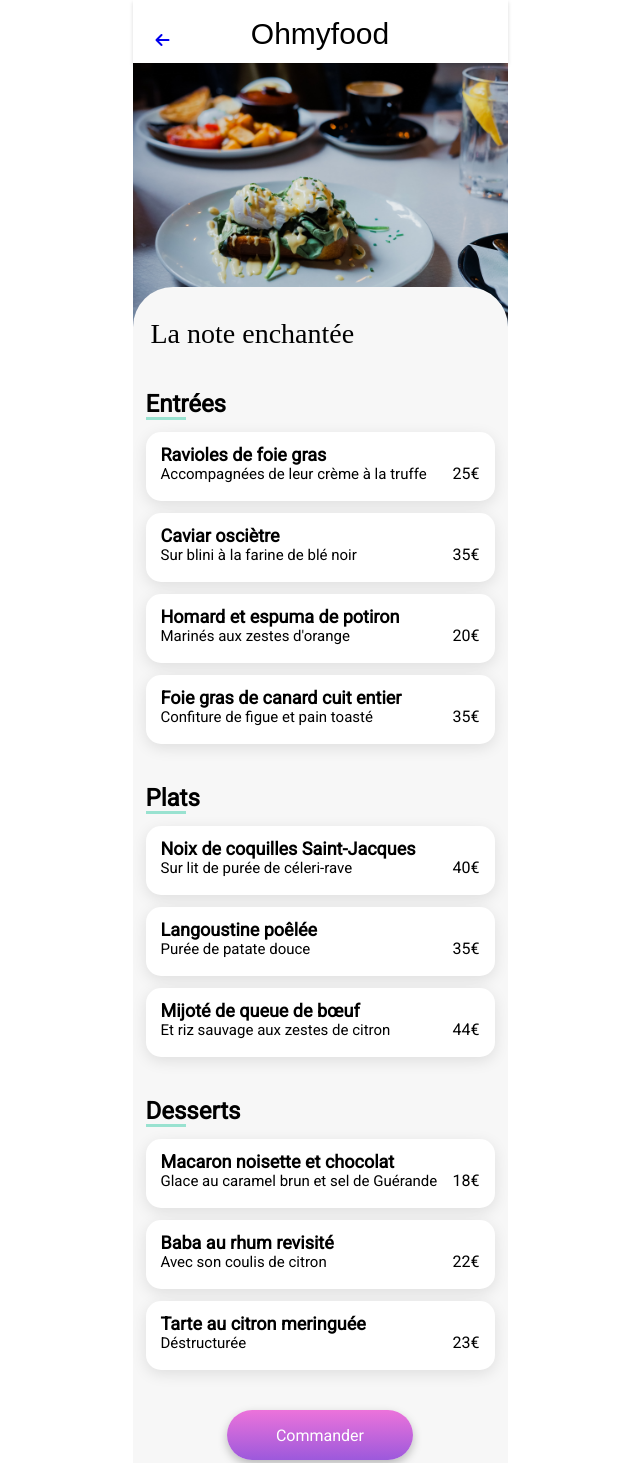
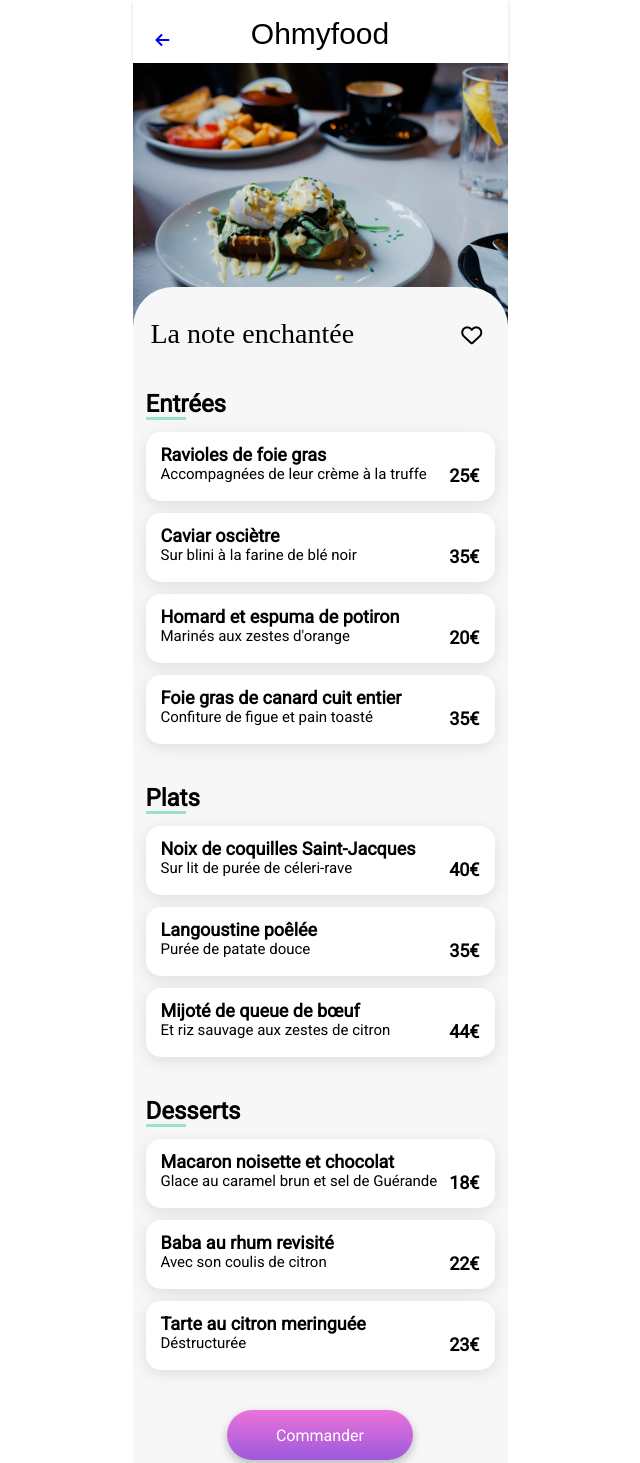
Before and after one commit to PatrickStaar29/Ohmyfood-OC, a plain HTML site: page La-note-enchantée.html in a window 1280 px wide. Shown: the top 1463 px of the page, without its empty margins (320-960 px from the left). Drawn offline with Linux system fonts and the light colour scheme; a web font is replaced by a local one.

Commit message:
changement texte menu + ajout coeur menu

```diff
--- a/La-note-enchantée.html
+++ b/La-note-enchantée.html
@@ -22,64 +22,64 @@
         <main>
             <img  class="main__image" src="./asset/images/restaurants/toa-heftiba-DQKerTsQwi0-unsplash.jpg" alt="">
         <section class="menu">
-            <h1 class="menu__titre-principal">La note enchantée</h1>
+            <div class="menu__titre-placement">
+                <h1 class="menu__titre-principal">La note enchantée</h1>
+                <div>
+                    <span class="restaurant__coeur-bordure">
+                        <i class="fa-regular fa-heart"></i>
+                    </span>
+                    <span class="restaurant__coeur-gradient">
+                        <i class="fa-solid fa-heart"></i>
+                    </span>
+                </div>
+            </div>
             <div class="menu__placement">
                 <h2 class="menu__titre-catégorie">Entrées</h2>
                 <div class="menu__carte">
                     <h3 class="menu__titre">Ravioles de foie gras</h3>
-                    <p class="menu__sous-titre">Accompagnées de leur crème à la truffe</p>
-                    <p class="menu__prix">25€</p>
+                    <p class="menu__sous-titre">Accompagnées de leur crème à la truffe <span class="menu__prix">25€</span></p>
                 </div>
                 <div class="menu__carte">
                     <h3 class="menu__titre">Caviar osciètre</h3>
-                    <p class="menu__sous-titre">Sur blini à la farine de blé noir</p>
-                    <p class="menu__prix">35€</p>
+                    <p class="menu__sous-titre">Sur blini à la farine de blé noir <span class="menu__prix">35€</span></p>
                 </div>
                 <div class="menu__carte">
                     <h3 class="menu__titre">Homard et espuma de potiron</h3>
-                    <p class="menu__sous-titre">Marinés aux zestes d'orange</p>
-                    <p class="menu__prix">20€</p>
+                    <p class="menu__sous-titre">Marinés aux zestes d'orange <span class="menu__prix">20€</span></p>
                 </div>
                 <div class="menu__carte">
                     <h3 class="menu__titre">Foie gras de canard cuit entier</h3>
-                    <p class="menu__sous-titre">Confiture de figue et pain toasté</p>
-                    <p class="menu__prix">35€</p>
+                    <p class="menu__sous-titre">Confiture de figue et pain toasté <span class="menu__prix">35€</span></p>
                 </div>
             </div>
             <div class="menu__placement">
                 <h2 class="menu__titre-catégorie">Plats</h2>
                 <div class="menu__carte">
                     <h3 class="menu__titre">Noix de coquilles Saint-Jacques</h3>
-                    <p class="menu__sous-titre">Sur lit de purée de céleri-rave</p>
-                    <p class="menu__prix">40€</p>
+                    <p class="menu__sous-titre">Sur lit de purée de céleri-rave <span class="menu__prix">40€</span></p>
                 </div>
                 <div class="menu__carte">
                     <h3 class="menu__titre">Langoustine poêlée</h3>
-                    <p class="menu__sous-titre">Purée de patate douce</p>
-                    <p class="menu__prix">35€</p>
+                    <p class="menu__sous-titre">Purée de patate douce <span class="menu__prix">35€</span></p>
                 </div>
                 <div class="menu__carte">
                     <h3 class="menu__titre">Mijoté de queue de bœuf</h3>
-                    <p class="menu__sous-titre">Et riz sauvage aux zestes de citron</p>
-                    <p class="menu__prix">44€</p>
+                    <p class="menu__sous-titre">Et riz sauvage aux zestes de citron <span class="menu__prix">44€</span></p>
                 </div>
             </div>
             <div class="menu__placement">
                 <h2 class="menu__titre-catégorie">Desserts</h2>
                 <div class="menu__carte">
                     <h3 class="menu__titre">Macaron noisette et chocolat</h3>
-                    <p class="menu__sous-titre">Glace au caramel brun et sel de Guérande</p>
-                    <p class="menu__prix">18€</p>
+                    <p class="menu__sous-titre">Glace au caramel brun et sel de Guérande <span class="menu__prix">18€</span></p>
                 </div>
                 <div class="menu__carte">
                     <h3 class="menu__titre">Baba au rhum revisité</h3>
-                    <p class="menu__sous-titre">Avec son coulis de citron</p>
-                    <p class="menu__prix">22€</p>
+                    <p class="menu__sous-titre">Avec son coulis de citron <span class="menu__prix">22€</span></p>
                 </div>
                 <div class="menu__carte">
                     <h3 class="menu__titre">Tarte au citron meringuée</h3>
-                    <p class="menu__sous-titre">Déstructurée</p>
-                    <p class="menu__prix">23€</p>
+                    <p class="menu__sous-titre">Déstructurée <span class="menu__prix">23€</span></p>
                 </div>
             </div>
             <button class="boutton__menu">
--- a/scss/pages/menu.scss
+++ b/scss/pages/menu.scss
@@ -15,6 +15,11 @@
     padding: 0 13px;
     position: relative;
     z-index: 1;
+    &__titre-placement{
+        display: flex;
+        justify-content: space-between;
+        align-items: baseline;
+    }
     &__titre-principal{
         padding: 31px 0 40px 5px;
         font-size: 28px;
@@ -49,12 +54,13 @@
         font-weight: 700;
     }
     &__sous-titre{
+        display: flex;
+        justify-content: space-between;
         font-size: 15px;
         font-weight: 300;
     }
     &__prix{
-        display: flex;
-        justify-content: flex-end;
-        transform: translateY(-19px);
+        font-size: 18px;
+        font-weight: 700;
     }
 }
```
Also changed, not shown: La-palette-du-goût.html (+20 -19 lines), Le-délice-des-sens.html (+20 -19 lines), À-la-française.html (+20 -19 lines), asset/css/style.css, 1 other file.
